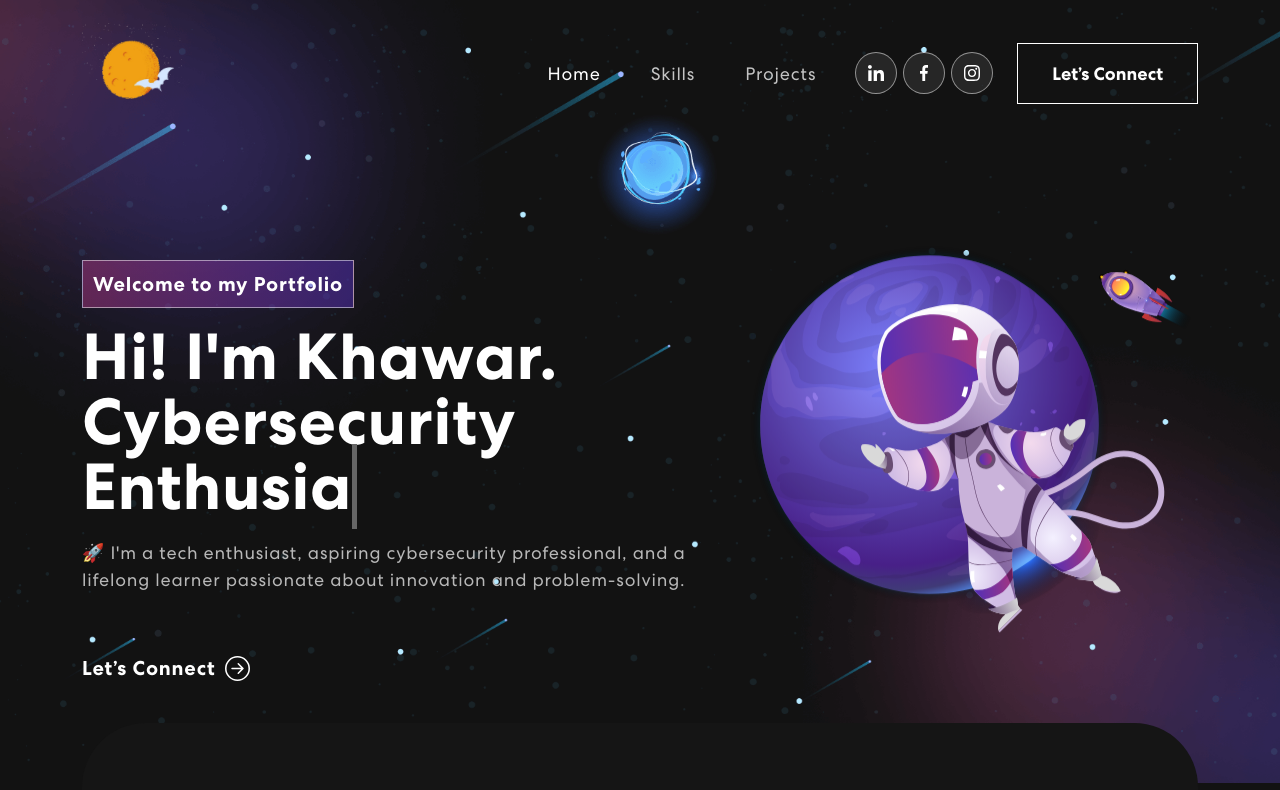
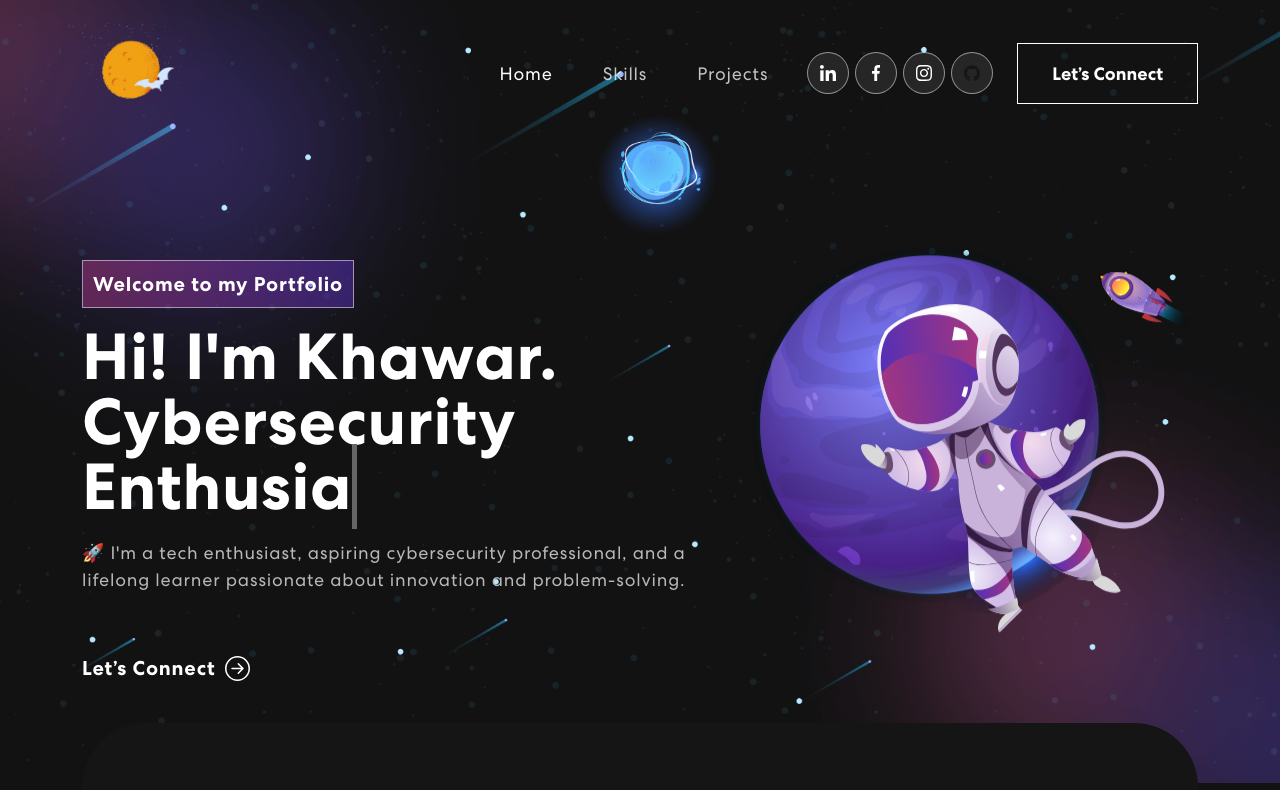
Before and after one commit to khawarahemad/poartFolioWeb, a React (Create React App) app: page / in a window 1280 px wide. Shown: the top 790 px of the page. Built offline with nearby package versions, Linux system fonts and the light colour scheme; no server answers.

Commit message:
added GitHub Link

```diff
--- a/src/components/Footer.js
+++ b/src/components/Footer.js
@@ -4,6 +4,7 @@ import logo from "../assets/img/logo1.svg";
 import navIcon1 from "../assets/img/nav-icon1.svg";
 import navIcon2 from "../assets/img/nav-icon2.svg";
 import navIcon3 from "../assets/img/nav-icon3.svg";
+import navIcon4 from "../assets/img/github1.svg";
 
 export const Footer = () => {
   return (
@@ -19,6 +20,7 @@ export const Footer = () => {
               <a href="https://www.linkedin.com/in/khawarahemad"><img src={navIcon1} alt="Li" /></a>
               <a href="https://www.facebook.com/khawar.ahemad.1"><img src={navIcon2} alt="Fb" /></a>
               <a href="https://www.instagram.com/khawar_ahemad"><img src={navIcon3} alt="In" /></a>
+              <a href="https://www.github.com/khawar_ahemad"><img src={navIcon4} alt="Git" /></a>
             </div>
             <p>Copyright 2022. All Rights Reserved</p>
           </Col>
--- a/src/components/NavBar.js
+++ b/src/components/NavBar.js
@@ -4,6 +4,7 @@ import logo from '../assets/img/logo3.png';
 import navIcon1 from '../assets/img/nav-icon1.svg';
 import navIcon2 from '../assets/img/nav-icon2.svg';
 import navIcon3 from '../assets/img/nav-icon3.svg';
+import navIcon4 from '../assets/img/github1.svg';
 import { HashLink } from 'react-router-hash-link';
 import {
   BrowserRouter as Router
@@ -53,6 +54,7 @@ export const NavBar = () => {
                 <a href="https://www.linkedin.com/in/khawarahemad"><img src={navIcon1} alt="Li" /></a>
                 <a href="https://www.facebook.com/khawar.ahemad.1"><img src={navIcon2} alt="Fb" /></a>
                 <a href="https://www.instagram.com/khawar_ahemad"><img src={navIcon3} alt="In" /></a>
+                <a href="https://www.github.com/khawar_ahemad"><img src={navIcon4} alt="Git" /></a>
               </div>
               <HashLink to='#connect'>
                 <button className="vvd"><span>Let’s Connect</span></button>
```
Also changed, not shown: src/assets/img/github1.svg (added), src/assets/img/gitub.png (added).
